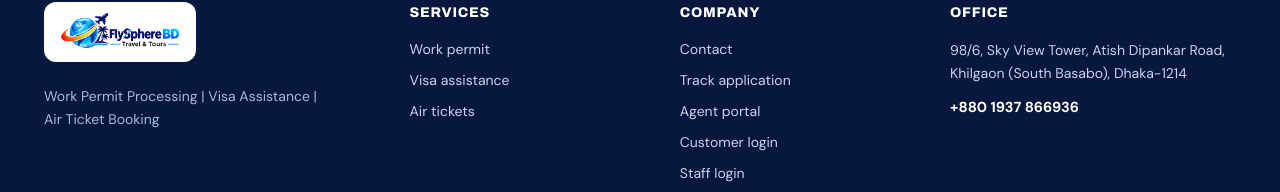
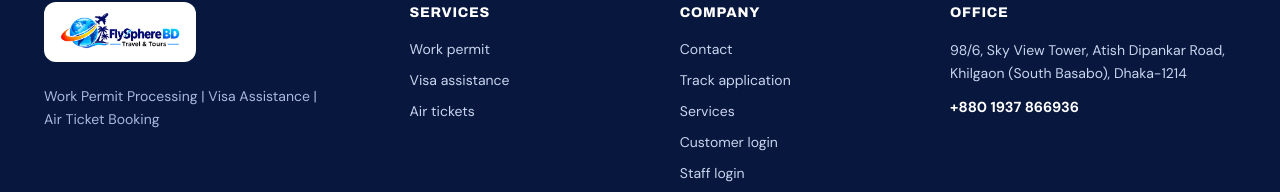
Before and after one commit to itnasir/FlySphere, a React (Vite) app: page / in a window 1280 px wide. Shown: the part 6946-7138 px from the top of the page. Built offline with nearby package versions, Linux system fonts and the light colour scheme.

Commit message:
Update Footer.jsx

```diff
--- a/src/components/Footer.jsx
+++ b/src/components/Footer.jsx
@@ -101,11 +101,11 @@ export default function Footer() {
               </li>
               <li>
                 <Link
-                  to="/agent"
+                  to="/#services"
                   onClick={() => window.scrollTo({ top: 0, behavior: 'smooth' })}
                   className="hover:text-white transition-colors"
                 >
-                  Agent portal
+                  Services
                 </Link>
               </li>
               <li>
```
